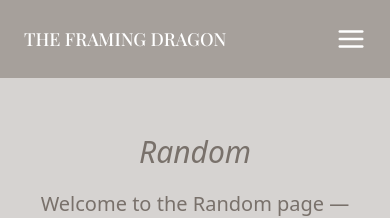
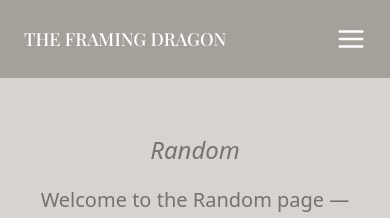
Before and after one commit to DeBoer753/fdpc-APP, a Next.js app: page /route-random in a window 390 px wide. Shown: the top 218 px of the page. Built offline with nearby package versions, Linux system fonts and the light colour scheme.

Commit message:
updated: home-work images to fill wierd gap and adjusted text sizes for mobile

```diff
--- a/src/app/route-about/page.tsx
+++ b/src/app/route-about/page.tsx
@@ -40,10 +40,6 @@ export default function About() {
         </p>
 
         <p className="text-stone-500 px-4 sm:px-6 sm:text-center md:text-left lg:text-left mx-auto">
-          We believe that framing is both an art and a craft. Each piece we frame is handled with care, attention to detail, and a commitment to longevity. From classic frames to modern designs, our curated selection of materials ensures we can match a wide variety of styles and preferences.
-        </p>
-
-        <p className="text-stone-500 px-4 sm:px-6 sm:text-center md:text-left lg:text-left mx-auto">
          Whether you`re a local artist, a collector, or someone looking to frame a sentimental item, our team is here to guide you through the process and help bring your vision to life. At Framing Dragon, we’re passionate about creating frames that not only protect but also enhance what matters most.
         </p>
 
--- a/src/app/route-random/page.tsx
+++ b/src/app/route-random/page.tsx
@@ -21,7 +21,7 @@ export default function Random() {
       >
 
         <div className="mt-4 rounded-lg max-w-[400px] text-center w-full flex justify-center flex-col">
-          <h1 className="text-3xl font-thin text-stone-500 italic px-6 mb-5">
+          <h1 className="text-2xl sm:text-3xl font-thin text-stone-500 italic px-6 mb-5">
             Random
           </h1>
           <p className="text-stone-500 text-xl">
--- a/src/app/route-services/page.tsx
+++ b/src/app/route-services/page.tsx
@@ -61,7 +61,7 @@ export default function Services() {
 
           {/* Title */}
           <div className="flex justify-center mt-4">
-            <h1 className="text-3xl font-thin text-stone-500 italic px-6 py-2">Services</h1>
+            <h1 className="text-2xl sm:text-3xl font-thin text-stone-500 italic px-6 py-2">Services</h1>
           </div>
 
           {/* Services List */}
```
Also changed, not shown: public/imgs/home-work-3.jpg, public/imgs/home-work-4.jpg.
